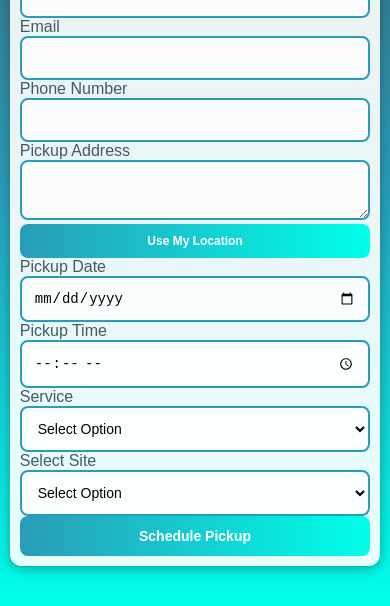
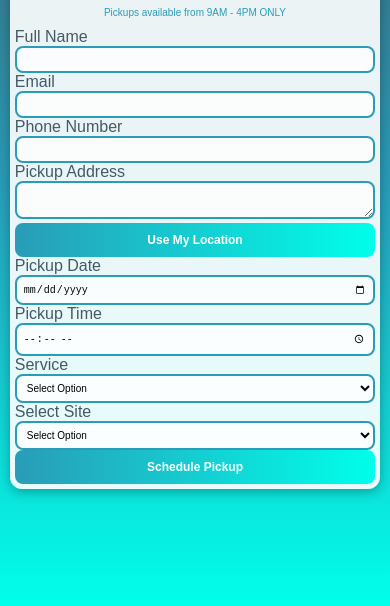
Before and after one commit to pindropzms/pindrop, a plain HTML site: page schedule.html in a window 390 px wide. Shown: the part 238-844 px from the top of the page. Drawn offline with Linux system fonts and the light colour scheme.

Commit message:
form size

```diff
--- a/schedule.html
+++ b/schedule.html
@@ -5,7 +5,9 @@
   <meta name="viewport" content="width=device-width, initial-scale=1.0">
   <title>PinDrop.com/schedule a pickup</title>
 
+
   <style>
+    /* General Styles */
 body {
   font-family: "Arial", sans-serif;
   background: linear-gradient(to bottom, #405a65, #299cb8, #00ffea);
@@ -121,52 +123,21 @@ img {
 /* For small screens (phones, tablets) */
 @media (max-width: 768px) {
   .container {
-    padding: 15px;
+    padding: 10px; /* Reduced padding for smaller screens */
     max-width: 90%;
   }
 
   h1 {
-    font-size: 20px;
+    font-size: 20px; /* Slightly smaller font size for headings */
   }
 
   h2 {
-    font-size: 12px;
+    font-size: 12px; /* Reduced h2 size for better fit */
   }
 
   input, select, textarea {
-    padding: 12px;
-    font-size: 16px;
-  }
-
-  button {
-    padding: 12px;
-    font-size: 16px;
-  }
-
-  .location-btn {
-    font-size: 14px;
-    padding: 12px;
-  }
-}
-
-/* For extra small screens (like mobile phones) */
-@media (max-width: 480px) {
-  .container {
-    padding: 10px;
-    max-width: 95%;
-  }
-
-  h1 {
-    font-size: 18px;
-  }
-
-  h2 {
-    font-size: 10px;
-  }
-
-  input, select, textarea {
-    padding: 12px;
-    font-size: 14px;
+    padding: 8px; /* Less padding for input fields */
+    font-size: 12px; /* Smaller font size for input fields */
   }
 
   button {
@@ -176,9 +147,41 @@ img {
 
   .location-btn {
     font-size: 12px;
-    padding: 10px;
+    padding: 12px;
   }
 }
+
+/* For extra small screens (like mobile phones) */
+@media (max-width: 480px) {
+  .container {
+    padding: 5px; /* Further reduce padding for extra small screens */
+    max-width: 95%; /* Ensure the form takes most of the screen width */
+  }
+
+  h1 {
+    font-size: 18px; /* Smaller heading font size */
+  }
+
+  h2 {
+    font-size: 10px; /* Even smaller h2 font size */
+  }
+
+  input, select, textarea {
+    padding: 6px; /* Reduce input padding even more */
+    font-size: 10px; /* Small font size for inputs */
+  }
+
+  button {
+    padding: 10px; /* Smaller button size */
+    font-size: 12px; /* Smaller button text */
+  }
+
+  .location-btn {
+    font-size: 12px;
+    padding: 10px; /* Smaller padding for the location button */
+  }
+}
+
 </style>
 
   <script>
```
